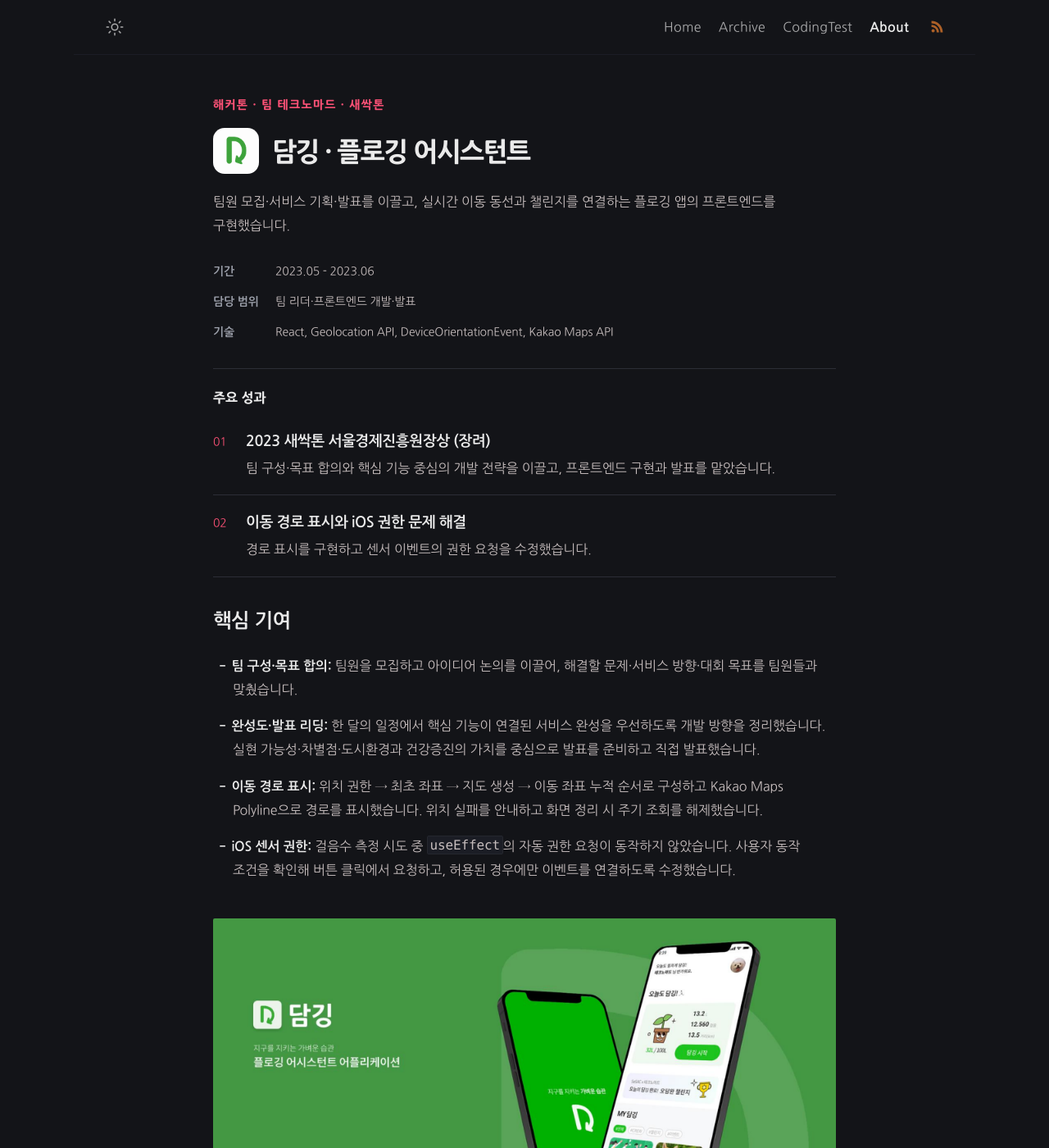
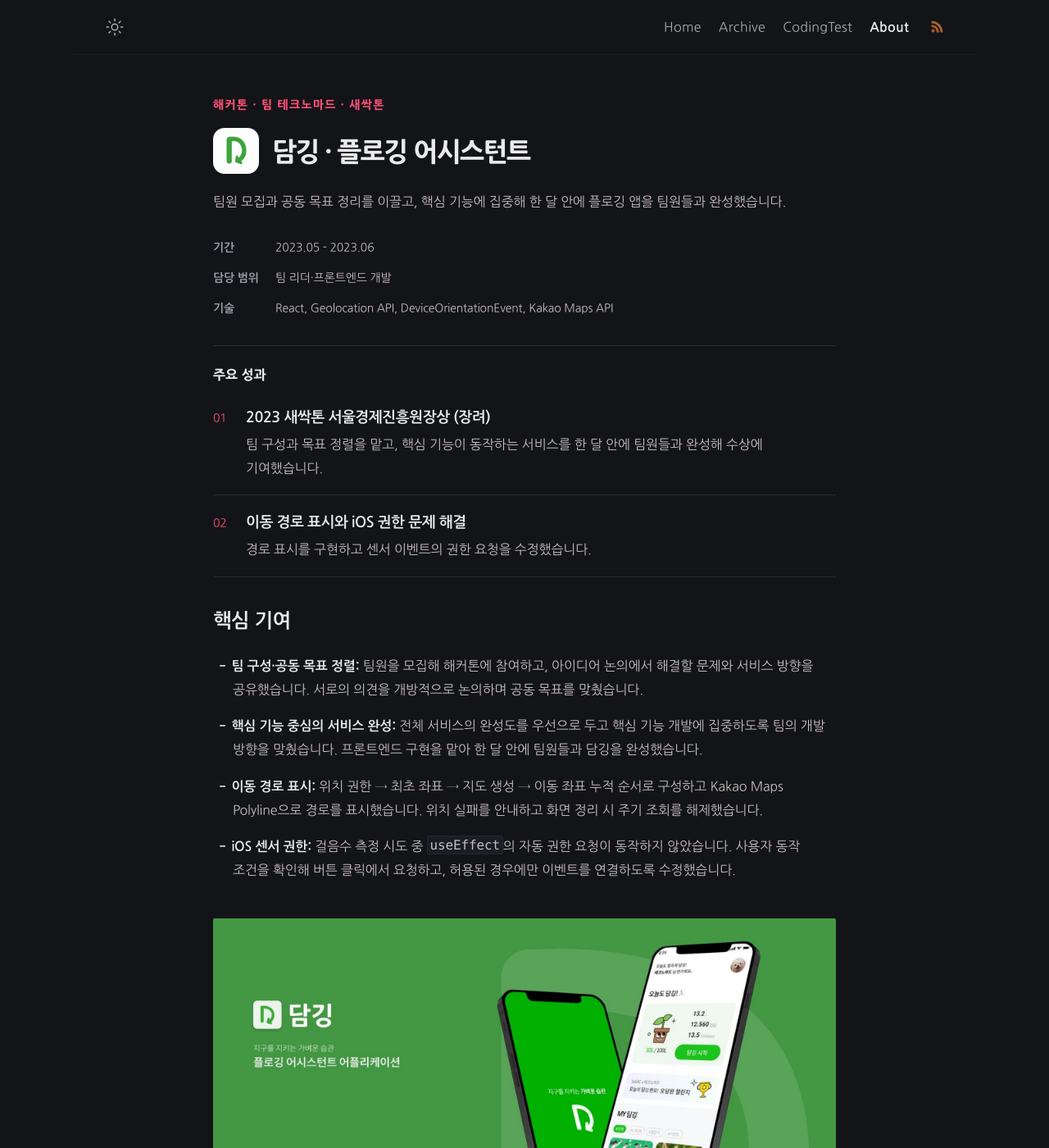
Before and after one commit to LeeJams/LeeJams.github.io, a Jekyll site: the page built from _projects/damging.md, in a window 1280 px wide and 1400 px high. Shown: the whole window at 82% size. Built offline with Jekyll 4.4.1, drawn with Linux system fonts in a browser that asks for light colours.

Commit message:
docs: 담깅 발표 담당 오류를 바로잡고 실제 기여 정리

```diff
--- a/_data/portfolio.yml
+++ b/_data/portfolio.yml
@@ -42,7 +42,7 @@ awards:
   - name: 서울경제진흥원장상 (장려)
     organizer: 2023 새싹톤 해커톤
     date: '2023'
-    description: 팀 리더로 팀원 모집·목표 합의·핵심 기능 중심의 개발과 발표를 이끌었습니다. 담깅의 프론트엔드 구현도 맡았습니다.
+    description: 팀 리더로 팀원 모집·공동 목표 정렬·핵심 기능 중심 개발을 이끌고, 프론트엔드를 구현해 한 달 안에 팀원들과 담깅을 완성했습니다.
     url: /about/projects/damging/
   - name: 성적우수상
     organizer: 아이티윌 · 디지털컨버전스 개발자 양성 과정
--- a/_projects/damging.md
+++ b/_projects/damging.md
@@ -1,6 +1,6 @@
 ---
 title: 담깅 · 플로깅 어시스턴트
-summary: "팀원 모집·서비스 기획·발표를 이끌고, 실시간 이동 동선과 챌린지를 연결하는 플로깅 앱의 프론트엔드를 구현했습니다."
+summary: "팀원 모집과 공동 목표 정리를 이끌고, 핵심 기능에 집중해 한 달 안에 플로깅 앱을 팀원들과 완성했습니다."
 group: personal
 icon: /assets/img/projects/icons/damging-icon.png
 category: 해커톤
@@ -8,7 +8,7 @@ organization: 팀 테크노마드 · 새싹톤
 period: 2023.05 - 2023.06
 order: 15
 highlight: "2023 새싹톤 서울경제진흥원장상 (장려)"
-role: "팀 리더·프론트엔드 개발·발표"
+role: "팀 리더·프론트엔드 개발"
 tech:
 - React
 - Geolocation API
@@ -23,14 +23,14 @@ related_posts:
 - "/device-orientation/"
 achievements:
   - title: "2023 새싹톤 서울경제진흥원장상 (장려)"
-    detail: "팀 구성·목표 합의와 핵심 기능 중심의 개발 전략을 이끌고, 프론트엔드 구현과 발표를 맡았습니다."
+    detail: "팀 구성과 목표 정렬을 맡고, 핵심 기능이 동작하는 서비스를 한 달 안에 팀원들과 완성해 수상에 기여했습니다."
   - title: "이동 경로 표시와 iOS 권한 문제 해결"
     detail: "경로 표시를 구현하고 센서 이벤트의 권한 요청을 수정했습니다."
 ---
 
 ## 핵심 기여
 
-- **팀 구성·목표 합의:** 팀원을 모집하고 아이디어 논의를 이끌어, 해결할 문제·서비스 방향·대회 목표를 팀원들과 맞췄습니다.
-- **완성도·발표 리딩:** 한 달의 일정에서 핵심 기능이 연결된 서비스 완성을 우선하도록 개발 방향을 정리했습니다. 실현 가능성·차별점·도시환경과 건강증진의 가치를 중심으로 발표를 준비하고 직접 발표했습니다.
+- **팀 구성·공동 목표 정렬:** 팀원을 모집해 해커톤에 참여하고, 아이디어 논의에서 해결할 문제와 서비스 방향을 공유했습니다. 서로의 의견을 개방적으로 논의하며 공동 목표를 맞췄습니다.
+- **핵심 기능 중심의 서비스 완성:** 전체 서비스의 완성도를 우선으로 두고 핵심 기능 개발에 집중하도록 팀의 개발 방향을 맞췄습니다. 프론트엔드 구현을 맡아 한 달 안에 팀원들과 담깅을 완성했습니다.
 - **이동 경로 표시:** 위치 권한 → 최초 좌표 → 지도 생성 → 이동 좌표 누적 순서로 구성하고 Kakao Maps Polyline으로 경로를 표시했습니다. 위치 실패를 안내하고 화면 정리 시 주기 조회를 해제했습니다.
 - **iOS 센서 권한:** 걸음수 측정 시도 중 `useEffect`의 자동 권한 요청이 동작하지 않았습니다. 사용자 동작 조건을 확인해 버튼 클릭에서 요청하고, 허용된 경우에만 이벤트를 연결하도록 수정했습니다.
```
